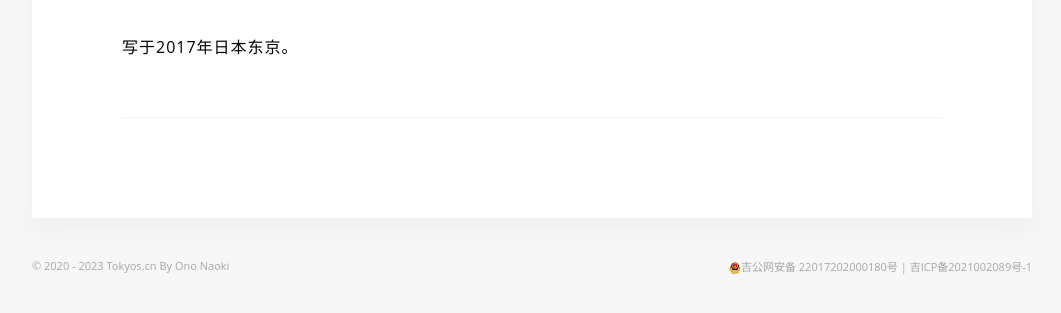
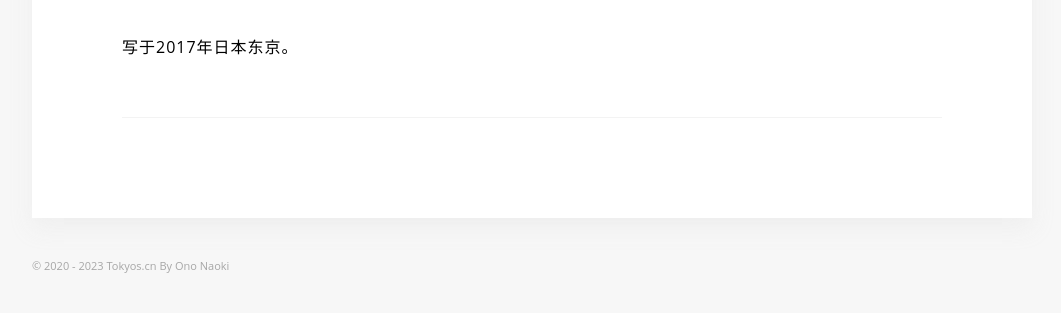
Before and after one commit to Tokyo-Lei/tokyos, a plain HTML site: page index.html in a window 1280 px wide. Shown: the part 507-820 px from the top of the page, without its empty margins (108-1169 px from the left). Drawn offline with Linux system fonts and the light colour scheme.

Commit message:
修改
修改

```diff
--- a/index.html
+++ b/index.html
@@ -49,9 +49,9 @@
 <div class="footer">
     <div class="copyright">
         <div style="float:left"><a href="http://www.tokyos.cn">© 2020 - 2023 Tokyos.cn By Ono Naoki </a></div>
-        <div style="float:right">
+        <!-- <div style="float:right">
              <a target="_blank" href="http://www.beian.gov.cn/portal/registerSystemInfo?recordcode=22017202000180"><img src="static/picture/bei.png"  style="width:12px;vertical-align: middle; "/>吉公网安备 22017202000180号 |</a>
-        <a href="https://beian.miit.gov.cn/">吉ICP备2021002089号-1  </a>
+        <a href="https://beian.miit.gov.cn/">吉ICP备2021002089号-1  </a> 	 -->
         </div>
     </div>
 </div>
```
